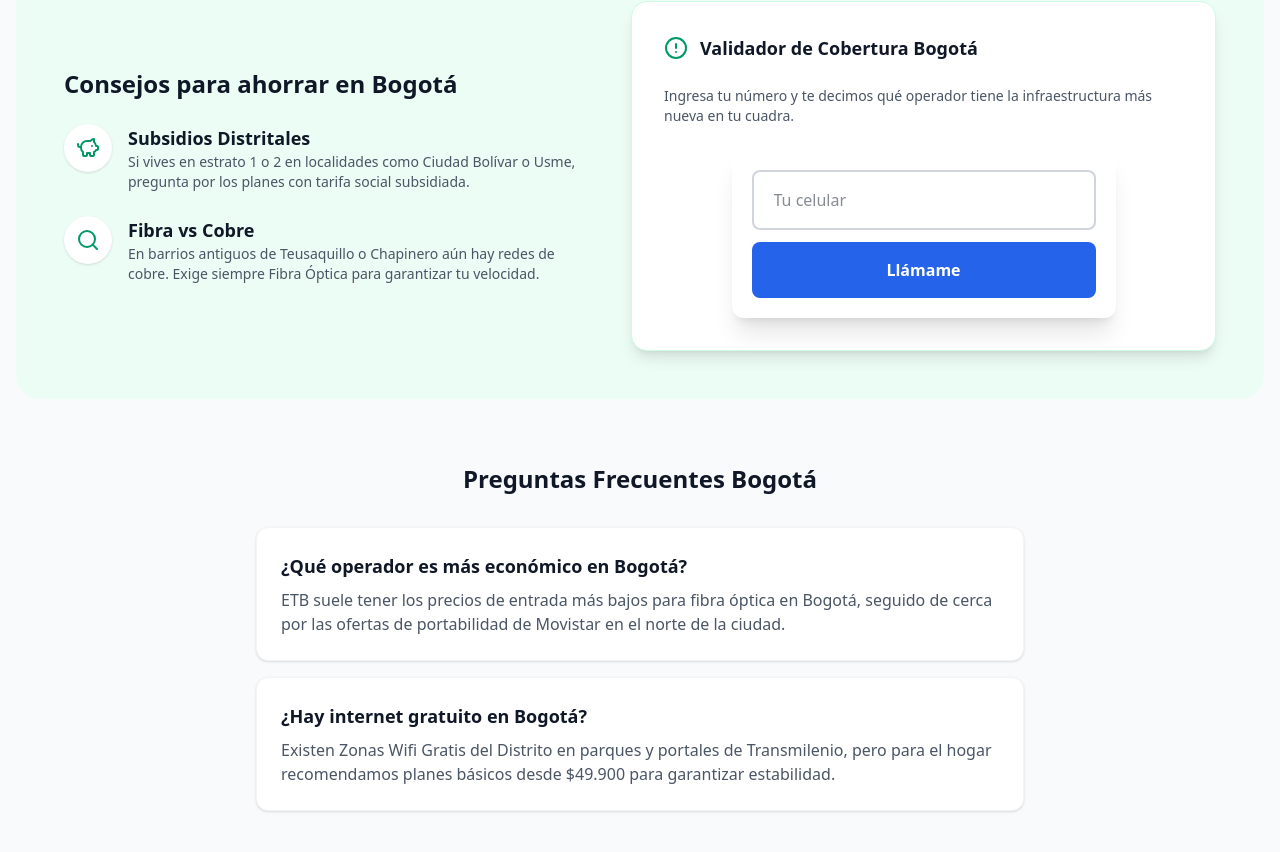
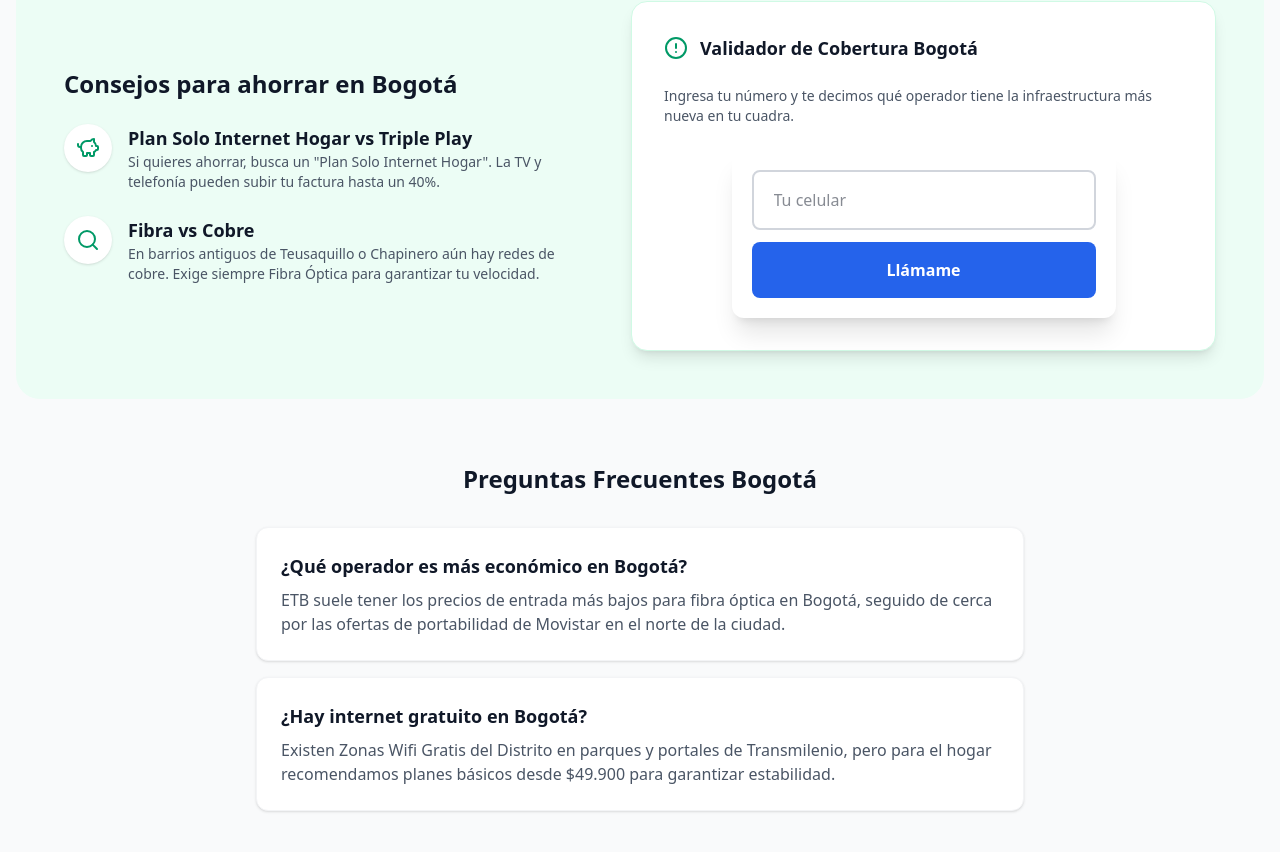
Before and after one commit to lordmacu/comparador, a Next.js app: page /internet-economico in a window 1280 px wide. Shown: the part 1456-2308 px from the top of the page. Built offline with nearby package versions, Linux system fonts and the light colour scheme; no server answers.

Commit message:
Feature: Final Keyword Polish (Solo Internet, Claro Hogar)

```diff
--- a/app/claro/planes/page.tsx
+++ b/app/claro/planes/page.tsx
@@ -6,7 +6,7 @@ import QuickCallForm from '@/components/QuickCallForm';
 export const metadata: Metadata = {
     title: 'Internet Claro Hogar Precios: Planes Estrato 1 y 2 (2026)',
     description: 'Conoce los precios de Internet Claro Hogar 2026. Subsidios para Estrato 1 y 2. Paquetes de Tripleplay con TV, Internet y Telefonía. ¡Llama y cotiza ya!',
-    keywords: ['internet claro hogar precios', 'internet claro estrato 1 y 2', 'planes de internet claro hogar', 'internet claro hogar precios colombia', 'claro tripleplay'],
+    keywords: ['internet hogar claro', 'internet claro hogar precios', 'internet claro estrato 1 y 2', 'planes de internet claro hogar', 'internet claro hogar precios colombia', 'claro tripleplay'],
 };
 
 export default function ClaroPlanesPage() {
--- a/app/internet-economico/page.tsx
+++ b/app/internet-economico/page.tsx
@@ -6,7 +6,7 @@ import QuickCallForm from '@/components/QuickCallForm';
 export const metadata: Metadata = {
     title: 'Internet Hogar Económico Bogotá 2026 | Planes desde $42.000',
     description: '¿Buscas internet hogar barato en Bogotá? Compara planes económicos para Estrato 1, 2 y 3. Cobertura en Suba, Kennedy, Engativá y más. Instalación gratis.',
-    keywords: ['internet hogar bogota', 'internet hogar economico bogota', 'internet barato bogota', 'planes internet bogota estrato 2', 'internet etb bogota precios'],
+    keywords: ['internet hogar bogota', 'internet hogar economico bogota', 'plan solo internet hogar', 'internet barato bogota', 'planes internet bogota estrato 2'],
 };
 
 interface CheapPlan {
@@ -149,10 +149,8 @@ export default function EconomicoPage() {
                                     <div className="flex gap-4">
                                         <div className="bg-white p-3 rounded-full h-fit text-emerald-600 shadow-sm"><PiggyBank size={24} /></div>
                                         <div>
-                                            <h4 className="font-bold text-lg">Subsidios Distritales</h4>
-                                            <p className="text-gray-600 text-sm">
-                                                Si vives en estrato 1 o 2 en localidades como Ciudad Bolívar o Usme, pregunta por los planes con tarifa social subsidiada.
-                                            </p>
+                                            <h4 className="font-bold text-lg">Plan Solo Internet Hogar vs Triple Play</h4>
+                                            <p className="text-gray-600 text-sm">Si quieres ahorrar, busca un "Plan Solo Internet Hogar". La TV y telefonía pueden subir tu factura hasta un 40%.</p>
                                         </div>
                                     </div>
                                     <div className="flex gap-4">
```
